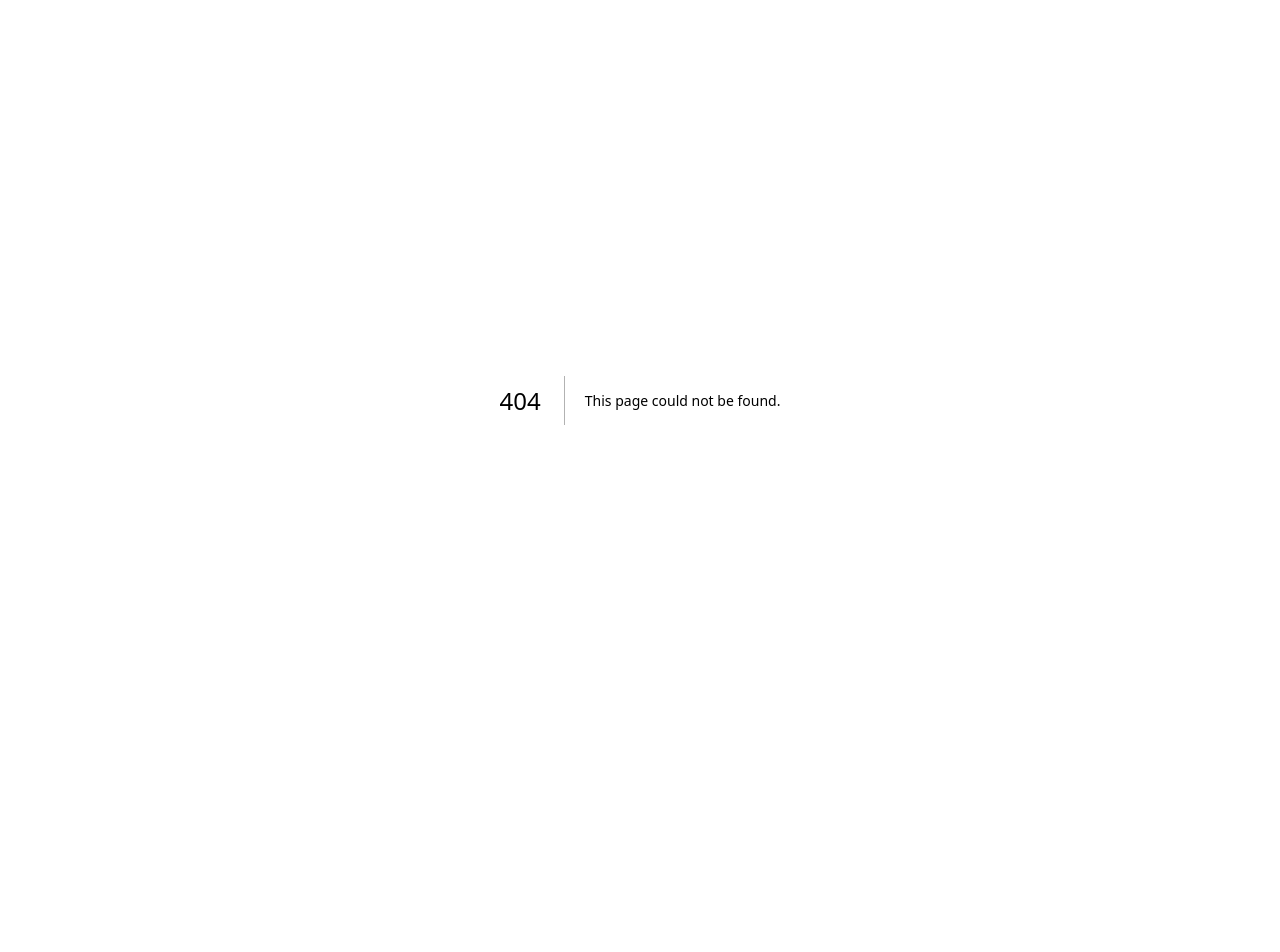
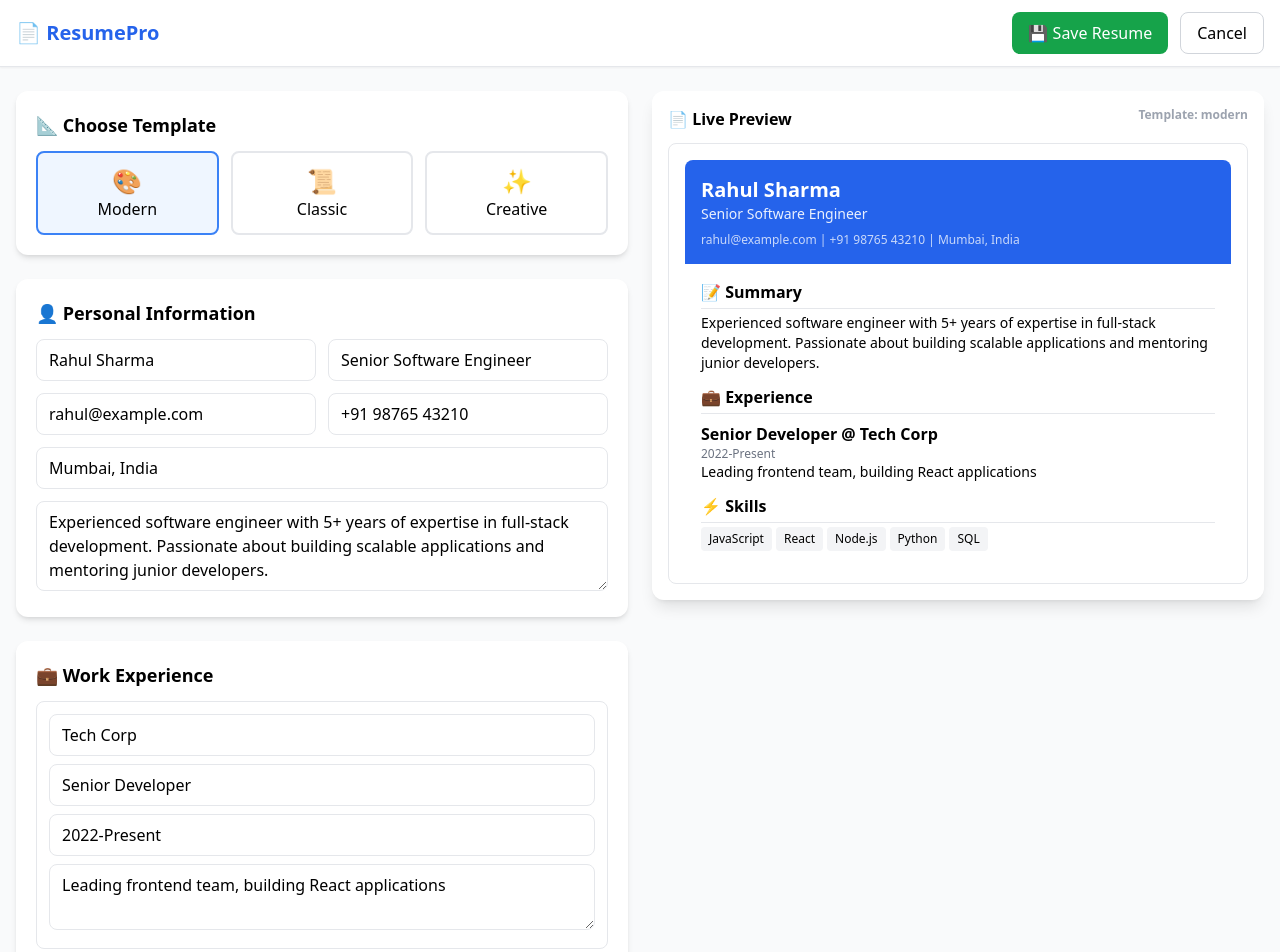
Before and after one commit to Shailendra76-sk/resume-builder, a Next.js app: page /builder/new in a window 1280 px wide. Before the commit this address had no page. Shown: the top 952 px of the page. Before the commit the page ends 800 px from the top, so only its background shows below. Built offline with nearby package versions, Linux system fonts and the light colour scheme.

Commit message:
Create page.js

```diff
--- /dev/null
+++ b/app/builder/new/page.js
@@ -0,0 +1,165 @@
+"use client";
+import { useState } from "react";
+import { useRouter } from "next/navigation";
+
+export default function ResumeBuilder() {
+  const router = useRouter();
+  const [selectedTemplate, setSelectedTemplate] = useState("modern");
+  const [formData, setFormData] = useState({
+    fullName: "Rahul Sharma",
+    jobTitle: "Senior Software Engineer",
+    email: "rahul@example.com",
+    phone: "+91 98765 43210",
+    address: "Mumbai, India",
+    summary: "Experienced software engineer with 5+ years of expertise in full-stack development. Passionate about building scalable applications and mentoring junior developers.",
+    experience: [
+      { company: "Tech Corp", position: "Senior Developer", year: "2022-Present", description: "Leading frontend team, building React applications" }
+    ],
+    education: [
+      { degree: "B.Tech Computer Science", college: "IIT Bombay", year: "2018-2022", percentage: "8.9 CGPA" }
+    ],
+    skills: ["JavaScript", "React", "Node.js", "Python", "SQL"]
+  });
+
+  const templates = [
+    { id: "modern", name: "Modern", icon: "🎨", color: "bg-blue-500" },
+    { id: "classic", name: "Classic", icon: "📜", color: "bg-gray-700" },
+    { id: "creative", name: "Creative", icon: "✨", color: "bg-purple-500" }
+  ];
+
+  const addExperience = () => {
+    setFormData({
+      ...formData,
+      experience: [...formData.experience, { company: "", position: "", year: "", description: "" }]
+    });
+  };
+
+  const addEducation = () => {
+    setFormData({
+      ...formData,
+      education: [...formData.education, { degree: "", college: "", year: "", percentage: "" }]
+    });
+  };
+
+  const handleSave = () => {
+    localStorage.setItem("currentResume", JSON.stringify({ template: selectedTemplate, data: formData }));
+    router.push("/dashboard");
+  };
+
+  return (
+    <div className="min-h-screen bg-gray-50">
+      {/* Navbar */}
+      <nav className="bg-white shadow-sm border-b sticky top-0 z-10">
+        <div className="max-w-7xl mx-auto px-4 py-3 flex justify-between items-center">
+          <h1 className="text-xl font-bold text-blue-600">📄 ResumePro</h1>
+          <div className="flex gap-3">
+            <button onClick={handleSave} className="px-4 py-2 bg-green-600 text-white rounded-lg hover:bg-green-700">
+              💾 Save Resume
+            </button>
+            <a href="/dashboard" className="px-4 py-2 border border-gray-300 rounded-lg hover:bg-gray-50">
+              Cancel
+            </a>
+          </div>
+        </div>
+      </nav>
+
+      <div className="max-w-7xl mx-auto px-4 py-6">
+        <div className="grid lg:grid-cols-2 gap-6">
+          {/* Left Side - Form */}
+          <div className="space-y-6">
+            {/* Template Selection */}
+            <div className="bg-white rounded-xl shadow-md p-5">
+              <h3 className="font-bold text-lg mb-3">📐 Choose Template</h3>
+              <div className="flex gap-3">
+                {templates.map((t) => (
+                  <button
+                    key={t.id}
+                    onClick={() => setSelectedTemplate(t.id)}
+                    className={`flex-1 p-3 rounded-lg border-2 transition ${selectedTemplate === t.id ? "border-blue-500 bg-blue-50" : "border-gray-200"}`}
+                  >
+                    <div className="text-2xl">{t.icon}</div>
+                    <div className="font-medium">{t.name}</div>
+                  </button>
+                ))}
+              </div>
+            </div>
+
+            {/* Personal Info */}
+            <div className="bg-white rounded-xl shadow-md p-5">
+              <h3 className="font-bold text-lg mb-3">👤 Personal Information</h3>
+              <div className="grid md:grid-cols-2 gap-3">
+                <input type="text" value={formData.fullName} onChange={(e) => setFormData({...formData, fullName: e.target.value})} className="px-3 py-2 border rounded-lg" placeholder="Full Name" />
+                <input type="text" value={formData.jobTitle} onChange={(e) => setFormData({...formData, jobTitle: e.target.value})} className="px-3 py-2 border rounded-lg" placeholder="Job Title" />
+                <input type="email" value={formData.email} onChange={(e) => setFormData({...formData, email: e.target.value})} className="px-3 py-2 border rounded-lg" placeholder="Email" />
+                <input type="text" value={formData.phone} onChange={(e) => setFormData({...formData, phone: e.target.value})} className="px-3 py-2 border rounded-lg" placeholder="Phone" />
+                <input type="text" value={formData.address} onChange={(e) => setFormData({...formData, address: e.target.value})} className="px-3 py-2 border rounded-lg col-span-2" placeholder="Address" />
+              </div>
+              <textarea value={formData.summary} onChange={(e) => setFormData({...formData, summary: e.target.value})} className="w-full px-3 py-2 border rounded-lg mt-3" rows="3" placeholder="Professional Summary"></textarea>
+            </div>
+
+            {/* Experience */}
+            <div className="bg-white rounded-xl shadow-md p-5">
+              <h3 className="font-bold text-lg mb-3">💼 Work Experience</h3>
+              {formData.experience.map((exp, idx) => (
+                <div key={idx} className="mb-4 p-3 border rounded-lg">
+                  <input type="text" value={exp.company} onChange={(e) => { const newExp = [...formData.experience]; newExp[idx].company = e.target.value; setFormData({...formData, experience: newExp}); }} className="w-full px-3 py-2 border rounded-lg mb-2" placeholder="Company Name" />
+                  <input type="text" value={exp.position} onChange={(e) => { const newExp = [...formData.experience]; newExp[idx].position = e.target.value; setFormData({...formData, experience: newExp}); }} className="w-full px-3 py-2 border rounded-lg mb-2" placeholder="Position" />
+                  <input type="text" value={exp.year} onChange={(e) => { const newExp = [...formData.experience]; newExp[idx].year = e.target.value; setFormData({...formData, experience: newExp}); }} className="w-full px-3 py-2 border rounded-lg mb-2" placeholder="Year (e.g., 2022-Present)" />
+                  <textarea value={exp.description} onChange={(e) => { const newExp = [...formData.experience]; newExp[idx].description = e.target.value; setFormData({...formData, experience: newExp}); }} className="w-full px-3 py-2 border rounded-lg" rows="2" placeholder="Description"></textarea>
+                </div>
+              ))}
+              <button onClick={addExperience} className="w-full py-2 border-2 border-dashed border-blue-300 text-blue-600 rounded-lg hover:bg-blue-50">+ Add Experience</button>
+            </div>
+
+            {/* Skills */}
+            <div className="bg-white rounded-xl shadow-md p-5">
+              <h3 className="font-bold text-lg mb-3">⚡ Skills</h3>
+              <input type="text" value={formData.skills.join(", ")} onChange={(e) => setFormData({...formData, skills: e.target.value.split(",").map(s => s.trim())})} className="w-full px-3 py-2 border rounded-lg" placeholder="Skills (comma separated)" />
+              <p className="text-xs text-gray-400 mt-1">Example: JavaScript, React, Python, SQL</p>
+            </div>
+
+            <button onClick={handleSave} className="w-full py-3 bg-green-600 text-white rounded-lg font-semibold hover:bg-green-700">💾 Save & Continue</button>
+          </div>
+
+          {/* Right Side - Live Preview */}
+          <div className="sticky top-20">
+            <div className="bg-white rounded-xl shadow-lg p-4">
+              <h3 className="font-bold mb-3 flex justify-between">
+                <span>📄 Live Preview</span>
+                <span className="text-xs text-gray-400">Template: {selectedTemplate}</span>
+              </h3>
+              <div className="border rounded-lg p-4 max-h-[80vh] overflow-y-auto">
+                <PreviewContent data={formData} template={selectedTemplate} />
+              </div>
+            </div>
+          </div>
+        </div>
+      </div>
+    </div>
+  );
+}
+
+// Preview Component
+function PreviewContent({ data, template }) {
+  const styles = {
+    modern: { font: "sans-serif", header: "bg-blue-600 text-white", card: "shadow-md" },
+    classic: { font: "serif", header: "bg-gray-800 text-white", card: "border-2 border-gray-300" },
+    creative: { font: "monospace", header: "bg-gradient-to-r from-purple-600 to-pink-600 text-white", card: "rounded-none shadow-lg" }
+  };
+  const style = styles[template] || styles.modern;
+
+  return (
+    <div className={`${style.font}`}>
+      <div className={`${style.header} p-4 rounded-t-lg`}>
+        <h2 className="text-xl font-bold">{data.fullName}</h2>
+        <p className="text-sm opacity-90">{data.jobTitle}</p>
+        <div className="text-xs mt-2 opacity-75">{data.email} | {data.phone} | {data.address}</div>
+      </div>
+      <div className="p-4 space-y-3">
+        <div><h3 className="font-bold border-b pb-1">📝 Summary</h3><p className="text-sm mt-1">{data.summary}</p></div>
+        <div><h3 className="font-bold border-b pb-1">💼 Experience</h3>{data.experience.map((exp, i) => (<div key={i} className="mt-2"><p className="font-semibold">{exp.position} @ {exp.company}</p><p className="text-xs text-gray-500">{exp.year}</p><p className="text-sm">{exp.description}</p></div>))}</div>
+        <div><h3 className="font-bold border-b pb-1">⚡ Skills</h3><div className="flex flex-wrap gap-1 mt-1">{data.skills.map((s, i) => (<span key={i} className="text-xs bg-gray-100 px-2 py-1 rounded">{s}</span>))}</div></div>
+      </div>
+    </div>
+  );
+}
```
